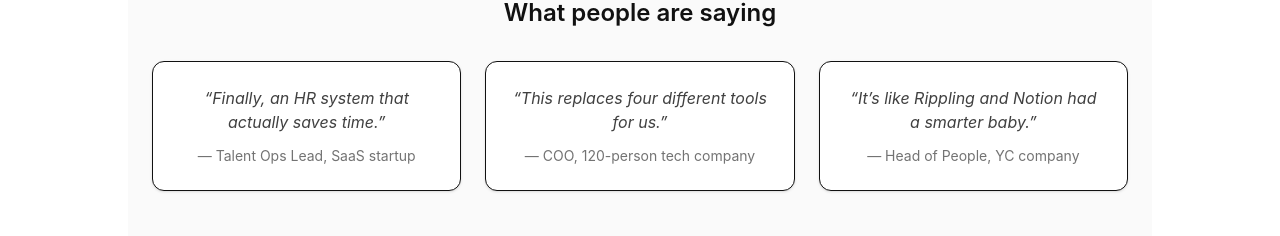
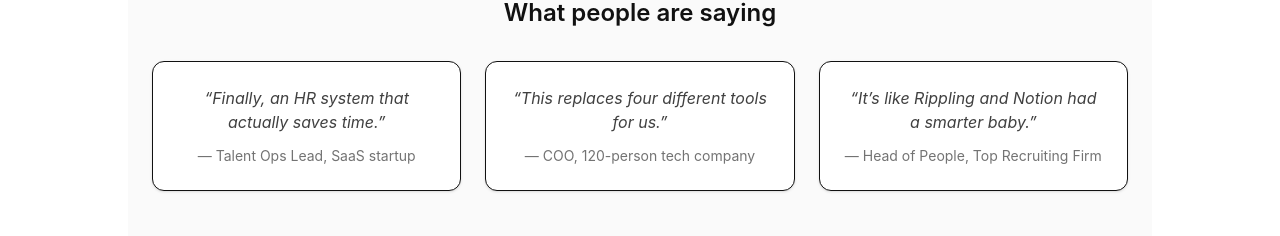
Before and after one commit to katherine-lowen/hireintime-landing, a Next.js app: page / in a window 1280 px wide. Shown: the part 2928-3164 px from the top of the page. Built offline with nearby package versions, Linux system fonts and the light colour scheme.

Commit message:
fix testimonials on landing page

```diff
--- a/app/page.tsx
+++ b/app/page.tsx
@@ -349,7 +349,7 @@ export default function Page() {
           {[
             { q: "Finally, an HR system that actually saves time.", a: "Talent Ops Lead, SaaS startup" },
             { q: "This replaces four different tools for us.", a: "COO, 120-person tech company" },
-            { q: "It’s like Rippling and Notion had a smarter baby.", a: "Head of People, YC company" },
+            { q: "It’s like Rippling and Notion had a smarter baby.", a: "Head of People, Top Recruiting Firm" },
           ].map(({ q, a }) => (
             <div key={q} className="rounded-xl border bg-white p-6 shadow-sm">
               <p className="italic text-neutral-700">“{q}”</p>
```
